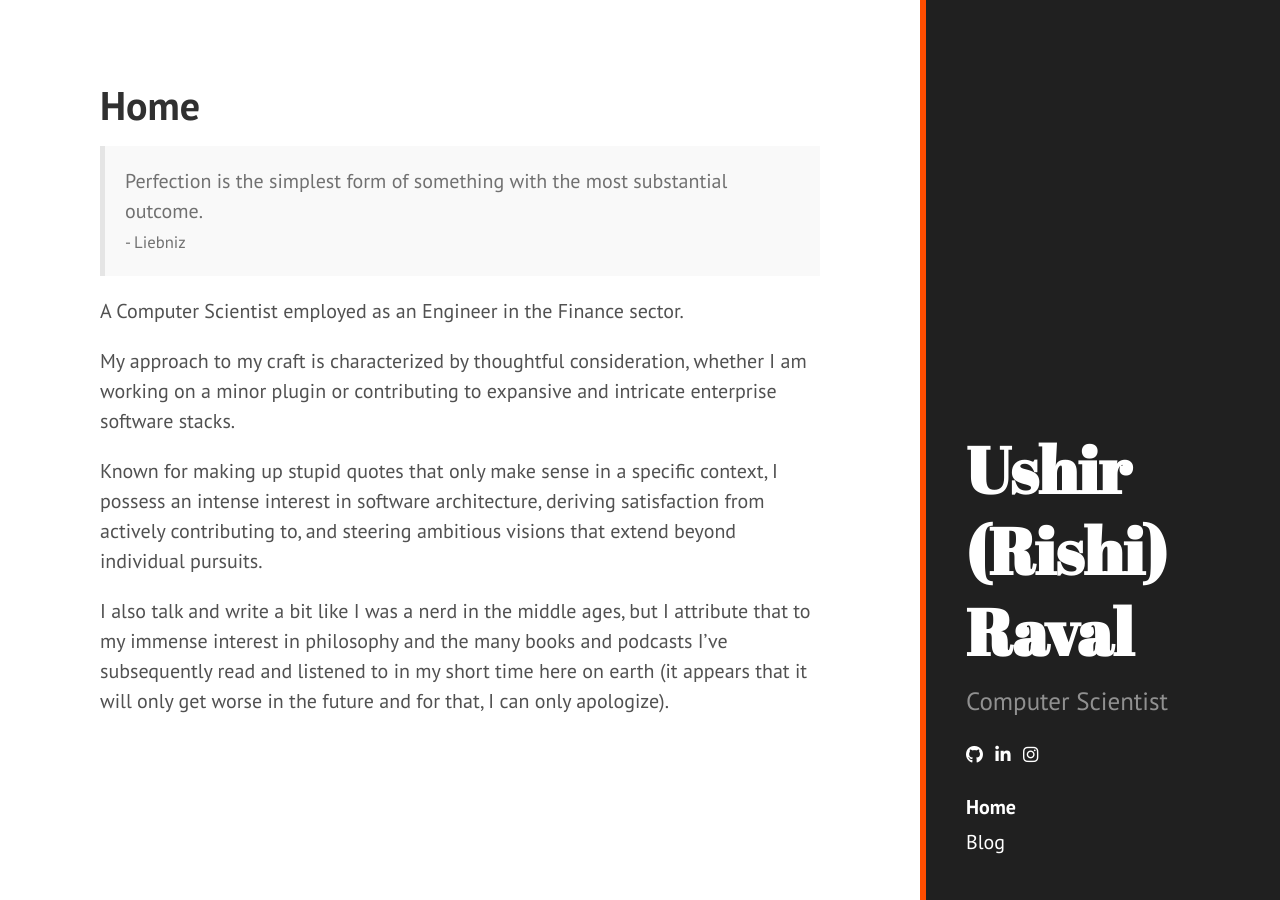
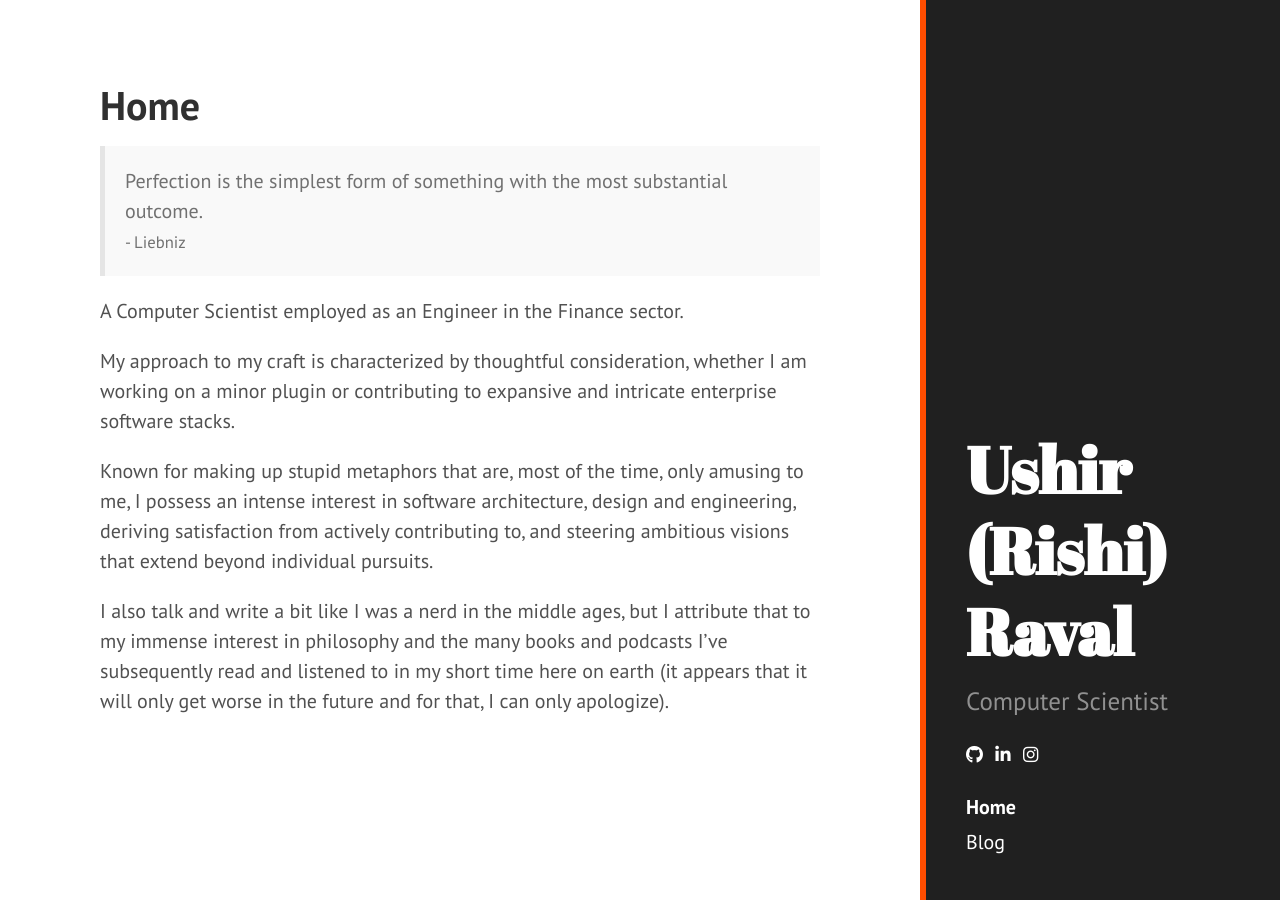
Before and after one commit to Ri-shi/Ri-shi.github.io, a Jekyll site: the page built from index.md, in a window 1280 px wide. Built offline with Jekyll 4.4.1, drawn with Linux system fonts in a browser that asks for light colours; nearby versions of some CDN libraries.

Commit message:
update bio - fixes

```diff
--- a/index.md
+++ b/index.md
@@ -11,6 +11,6 @@ A Computer Scientist employed as an Engineer in the Finance sector.
 
 My approach to my craft is characterized by thoughtful consideration, whether I am working on a minor plugin or contributing to expansive and intricate enterprise software stacks.
 
-Known for making up stupid quotes that only make sense in a specific context, I possess an intense interest in software architecture, deriving satisfaction from actively contributing to, and steering ambitious visions that extend beyond individual pursuits.
+Known for making up stupid metaphors that are, most of the time, only amusing to me, I possess an intense interest in software architecture, design and engineering, deriving satisfaction from actively contributing to, and steering ambitious visions that extend beyond individual pursuits.
 
 I also talk and write a bit like I was a nerd in the middle ages, but I attribute that to my immense interest in philosophy and the many books and podcasts I've subsequently read and listened to in my short time here on earth (it appears that it will only get worse in the future and for that, I can only apologize).
```
